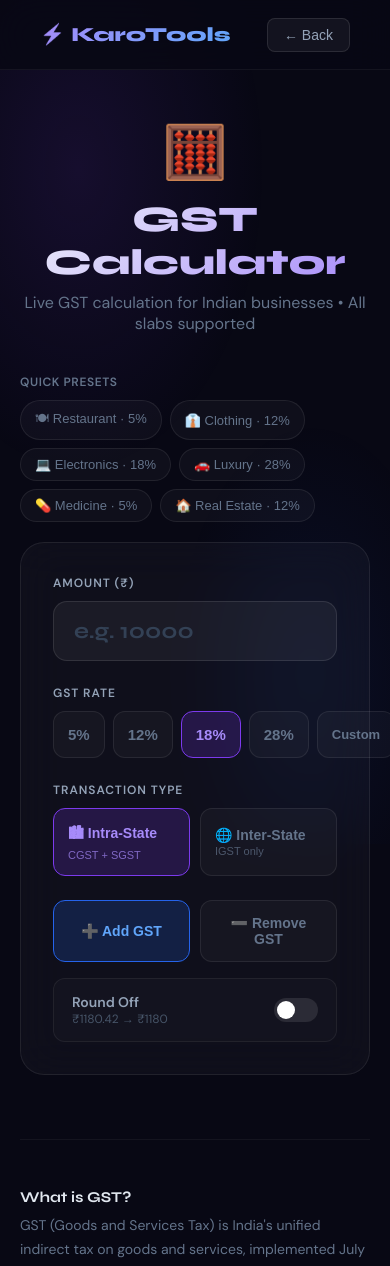
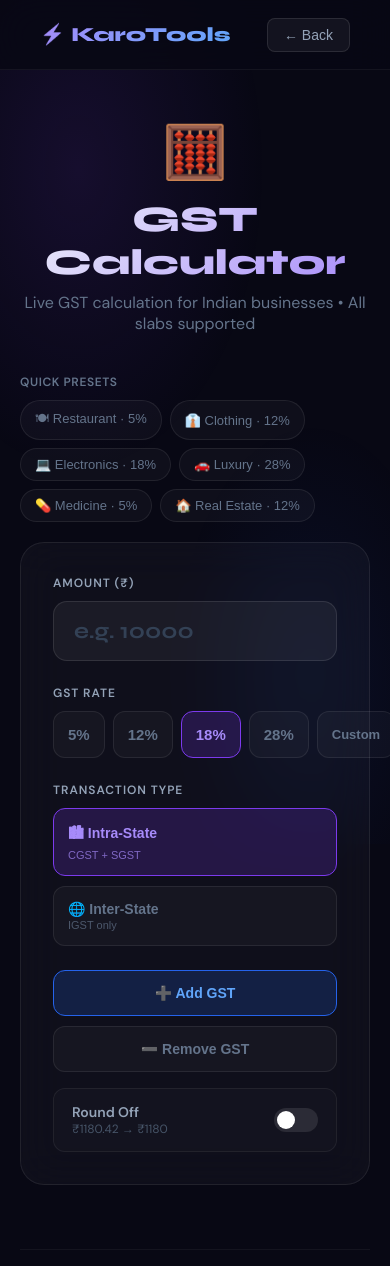
Before and after one commit to daxpatel109/karotools, a React (Vite) app: page /gst-calculator in a window 390 px wide. Shown: the top 1266 px of the page. Built offline with nearby package versions, Linux system fonts and the light colour scheme.

Commit message:
Update GSTCalculator.jsx

```diff
--- a/src/GSTCalculator.jsx
+++ b/src/GSTCalculator.jsx
@@ -187,7 +187,10 @@ export default function GSTCalculator() {
           {/* Transaction Type */}
           <div style={{ marginBottom: "24px" }}>
             <label style={{ display: "block", fontWeight: "600", color: "#94a3b8", marginBottom: "10px", fontSize: "12px", letterSpacing: "0.08em", textTransform: "uppercase" }}>Transaction Type</label>
-            <div style={{ display: "grid", gridTemplateColumns: "1fr 1fr", gap: "10px" }}>
+            <div style={{ display: "grid", gridTemplateColumns:
+  window.innerWidth < 768
+    ? "1fr"
+    : "1fr 1fr", gap: "10px" }}>
               {[["intra", "🏙 Intra-State", "CGST + SGST"], ["inter", "🌐 Inter-State", "IGST only"]].map(([val, label, sub]) => (
                 <button key={val} onClick={() => setTransactionType(val)}
                   style={{ padding: "14px", borderRadius: "12px", border: "1px solid", borderColor: transactionType === val ? "#7c3aed" : "rgba(255,255,255,0.08)", background: transactionType === val ? "rgba(124,58,237,0.2)" : "rgba(255,255,255,0.03)", color: transactionType === val ? "#a78bfa" : "#64748b", cursor: "pointer", textAlign: "left", transition: "all 0.2s" }}>
@@ -199,7 +202,10 @@ export default function GSTCalculator() {
           </div>
 
           {/* Type + Round Off */}
-          <div style={{ display: "grid", gridTemplateColumns: "1fr 1fr", gap: "10px" }}>
+          <div style={{ display: "grid", gridTemplateColumns:
+  window.innerWidth < 768
+    ? "1fr"
+    : "1fr 1fr", gap: "10px" }}>
             {[["exclusive", "➕ Add GST"], ["inclusive", "➖ Remove GST"]].map(([val, label]) => (
               <button key={val} onClick={() => setType(val)}
                 style={{ padding: "14px", borderRadius: "12px", border: "1px solid", borderColor: type === val ? "#2563eb" : "rgba(255,255,255,0.08)", background: type === val ? "rgba(37,99,235,0.2)" : "rgba(255,255,255,0.03)", color: type === val ? "#60a5fa" : "#64748b", fontWeight: "700", cursor: "pointer", fontSize: "14px", transition: "all 0.2s" }}>
@@ -278,6 +284,33 @@ export default function GSTCalculator() {
             <button onClick={copyResult} style={{ width: "100%", padding: "16px", background: copied ? "rgba(52,211,153,0.15)" : "rgba(124,58,237,0.15)", border: `1px solid ${copied ? "rgba(52,211,153,0.3)" : "rgba(124,58,237,0.3)"}`, borderRadius: "14px", color: copied ? "#34d399" : "#a78bfa", fontSize: "16px", fontWeight: "700", cursor: "pointer", transition: "all 0.3s" }}>
               {copied ? "✅ Copied to Clipboard!" : "📋 Copy Result"}
             </button>
+            <button
+  onClick={() => {
+    setAmount("");
+    setCustomRate("");
+    setResult(null);
+    setHistory([]);
+    setGstRate(18);
+    setType("exclusive");
+    setTransactionType("intra");
+    setRoundOff(false);
+    setPreset(null);
+  }}
+  style={{
+    width: "100%",
+    marginTop: "12px",
+    padding: "16px",
+    background: "rgba(239,68,68,0.12)",
+    border: "1px solid rgba(239,68,68,0.3)",
+    borderRadius: "14px",
+    color: "#f87171",
+    fontSize: "16px",
+    fontWeight: "700",
+    cursor: "pointer"
+  }}
+>
+  🗑 Clear Calculator
+</button>
           </div>
         )}
 
```
